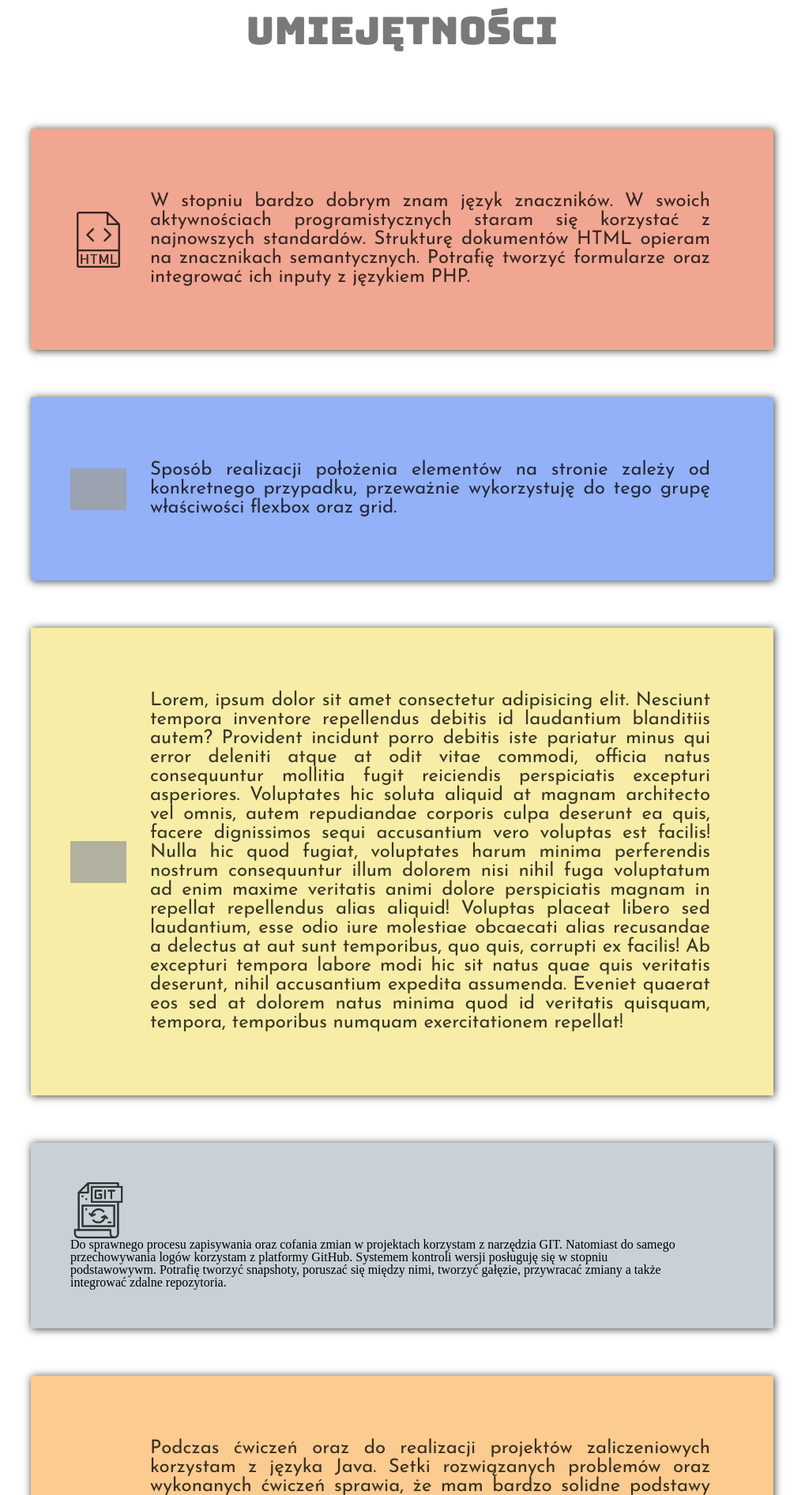
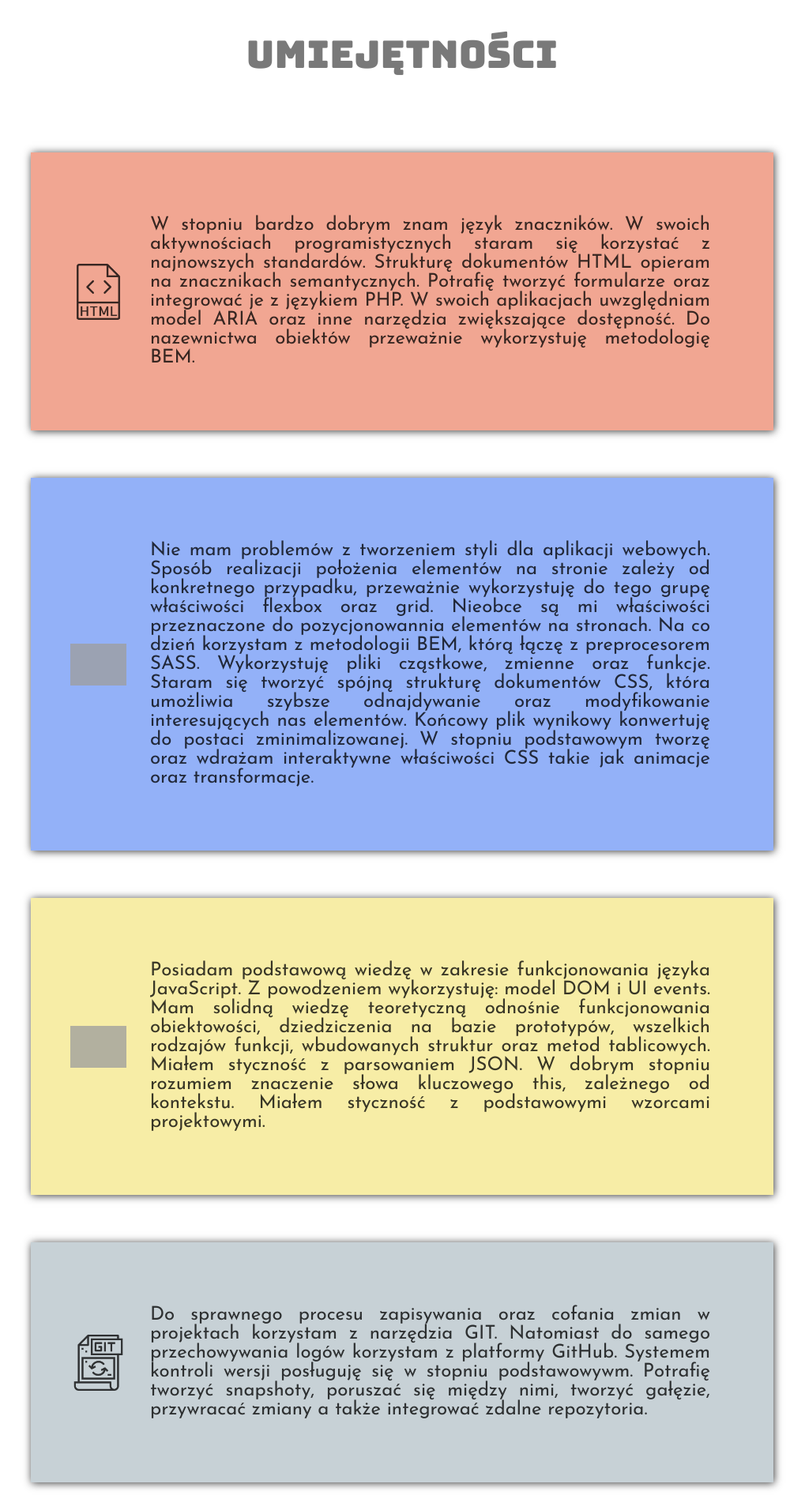
Before and after one commit to jcobswiderski/portfolio, a PHP site: page / in a window 1280 px wide. Shown: the part 3960-5853 px from the top of the page at 79% size, without its empty margins (131-1150 px from the left). Run offline with PHP 8.4, Linux system fonts and the light colour scheme; grey boxes are pictures that could not be loaded.

Commit message:
Update skills content, modify title

```diff
--- a/index.html
+++ b/index.html
@@ -12,7 +12,7 @@
         <span class="header__icon">
             <img src="img/header-icon.png" alt="Programmer icon">
         </span>
-        <h1 class="header__title">Portfolio programisty</h1>
+        <h1 class="header__title">Portfolio</h1>
         <h3 class="header__author">Jakub Świderski</h3>
     </header>
     <nav class="navbar page__navbar">
@@ -92,23 +92,23 @@
         <div class="skills__list">
             <article class="skills__card skills__card--html">
                 <span><img src="img/html-icon.png" alt="HTML icon" class="skills__icon"></span>
-                <p class="skills__description">W stopniu bardzo dobrym znam język znaczników. W swoich aktywnościach programistycznych staram się korzystać z najnowszych standardów. Strukturę dokumentów HTML opieram na znacznikach semantycznych. Potrafię tworzyć formularze oraz integrować ich inputy z językiem PHP.</p>
+                <p class="skills__description">W stopniu bardzo dobrym znam język znaczników. W swoich aktywnościach programistycznych staram się korzystać z najnowszych standardów. Strukturę dokumentów HTML opieram na znacznikach semantycznych. Potrafię tworzyć formularze oraz integrować je z językiem PHP. W swoich aplikacjach uwzględniam model ARIA oraz inne narzędzia zwiększające dostępność. Do nazewnictwa obiektów przeważnie wykorzystuję metodologię BEM.</p>
             </article>
             <article class="skills__card skills__card--css">
                 <span><img src="img/css-icon.png" alt="CSS icon" class="skills__icon"></span>
-                <p class="skills__description">Sposób realizacji położenia elementów na stronie zależy od konkretnego przypadku, przeważnie wykorzystuję do tego grupę właściwości flexbox oraz grid. </p>
+                <p class="skills__description">Nie mam problemów z tworzeniem styli dla aplikacji webowych. Sposób realizacji położenia elementów na stronie zależy od konkretnego przypadku, przeważnie wykorzystuję do tego grupę właściwości flexbox oraz grid. Nieobce są mi właściwości przeznaczone do pozycjonowannia elementów na stronach. Na co dzień korzystam z metodologii BEM, którą łączę z preprocesorem SASS. Wykorzystuję pliki cząstkowe, zmienne oraz funkcje. Staram się tworzyć spójną strukturę dokumentów CSS, która umożliwia szybsze odnajdywanie oraz modyfikowanie interesujących nas elementów. Końcowy plik wynikowy konwertuję do postaci zminimalizowanej. W stopniu podstawowym tworzę oraz wdrażam interaktywne właściwości CSS takie jak animacje oraz transformacje.</p>
             </article>
             <article class="skills__card skills__card--javascript">
                 <span><img src="img/javascript-icon.png" alt="JavaScript icon" class="skills__icon"></span>
-                <p class="skills__description">Lorem, ipsum dolor sit amet consectetur adipisicing elit. Nesciunt tempora inventore repellendus debitis id laudantium blanditiis autem? Provident incidunt porro debitis iste pariatur minus qui error deleniti atque at odit vitae commodi, officia natus consequuntur mollitia fugit reiciendis perspiciatis excepturi asperiores. Voluptates hic soluta aliquid at magnam architecto vel omnis, autem repudiandae corporis culpa deserunt ea quis, facere dignissimos sequi accusantium vero voluptas est facilis! Nulla hic quod fugiat, voluptates harum minima perferendis nostrum consequuntur illum dolorem nisi nihil fuga voluptatum ad enim maxime veritatis animi dolore perspiciatis magnam in repellat repellendus alias aliquid! Voluptas placeat libero sed laudantium, esse odio iure molestiae obcaecati alias recusandae a delectus at aut sunt temporibus, quo quis, corrupti ex facilis! Ab excepturi tempora labore modi hic sit natus quae quis veritatis deserunt, nihil accusantium expedita assumenda. Eveniet quaerat eos sed at dolorem natus minima quod id veritatis quisquam, tempora, temporibus numquam exercitationem repellat!</p>
+                <p class="skills__description">Posiadam podstawową wiedzę w zakresie funkcjonowania języka JavaScript. Z powodzeniem wykorzystuję: model DOM i UI events. Mam solidną wiedzę teoretyczną odnośnie funkcjonowania obiektowości, dziedziczenia na bazie prototypów, wszelkich rodzajów funkcji, wbudowanych struktur oraz metod tablicowych. Miałem styczność z parsowaniem JSON. W dobrym stopniu rozumiem znaczenie słowa kluczowego this, zależnego od kontekstu. Miałem styczność z podstawowymi wzorcami projektowymi.</p>
             </article>
             <article class="skills__card skills__card--git">
-                <span><img src="img/git-icon.png" alt="Git icon" class="skills__icon">Do sprawnego procesu zapisywania oraz cofania zmian w projektach korzystam z narzędzia GIT. Natomiast do samego przechowywania logów korzystam z platformy GitHub. Systemem kontroli wersji posługuję się w stopniu podstawowywm. Potrafię tworzyć snapshoty, poruszać się między nimi, tworzyć gałęzie, przywracać zmiany a także integrować zdalne repozytoria.</span>
-                <p class="skills__description"></p>
+                <span><img src="img/git-icon.png" alt="Git icon" class="skills__icon"></span>
+                <p class="skills__description">Do sprawnego procesu zapisywania oraz cofania zmian w projektach korzystam z narzędzia GIT. Natomiast do samego przechowywania logów korzystam z platformy GitHub. Systemem kontroli wersji posługuję się w stopniu podstawowywm. Potrafię tworzyć snapshoty, poruszać się między nimi, tworzyć gałęzie, przywracać zmiany a także integrować zdalne repozytoria.</p>
             </article>
             <article class="skills__card skills__card--java">
                 <span><img src="img/java-icon.png" alt="Java" class="skills__icon"></span>
-                <p class="skills__description">Podczas ćwiczeń oraz do realizacji projektów zaliczeniowych korzystam z języka Java. Setki rozwiązanych problemów oraz wykonanych ćwiczeń sprawia, że mam bardzo solidne podstawy funkcjonowania tej technologii. W stopniu bardzo dobrym rozumiem podejście obiektowe. Do realizacji ćwiczeń korzystam z klas, prototypów, enumeratorów, interfejsów. Do optymalizacji złożoności kodu wykorzystuję wyrażenia lambda. Dobrze radzę sobie z implementacją oraz wykorzystaniem wielu popularnych interfejsów. Do tworzenia GUI korzystam z bliblioteki Swing. Mam podstawy pracy z wielowątkowością.</p>
+                <p class="skills__description">Z narzędzia JAVA korzystam przede wszystkim na studiach. Setki rozwiązanych problemów oraz wykonanych ćwiczeń sprawia, że mam bardzo solidne podstawy funkcjonowania tej technologii. W stopniu bardzo dobrym rozumiem podejście obiektowe. Do realizacji ćwiczeń korzystam z klas, prototypów, enumeratorów, interfejsów. Do optymalizacji złożoności kodu wykorzystuję wyrażenia lambda. Dobrze radzę sobie z implementacją oraz wykorzystaniem wielu popularnych interfejsów. Do tworzenia GUI korzystam z bliblioteki Swing. Mam podstawy pracy z wielowątkowością oraz programowaniem sieciowym.</p>
             </article>
         </div>
     </section>
--- a/scss/_aboutme.scss
+++ b/scss/_aboutme.scss
@@ -84,7 +84,7 @@
         box-shadow: 1px 1px 10px 0px rgba(0,0,0,0.77);
 
         width: 276px;
-        height: 435px;
+        height: 465px;
 
         background-color: #007AAD;
 
```
Also changed, not shown: css/styles.min.css, 1 other file.
